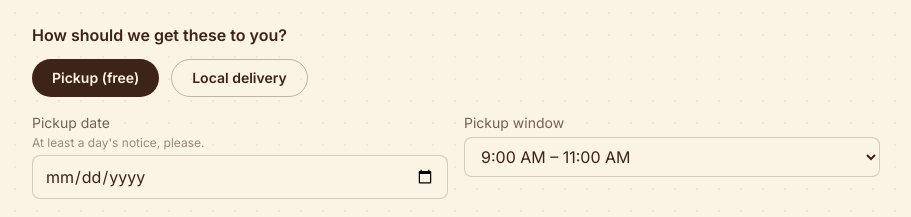
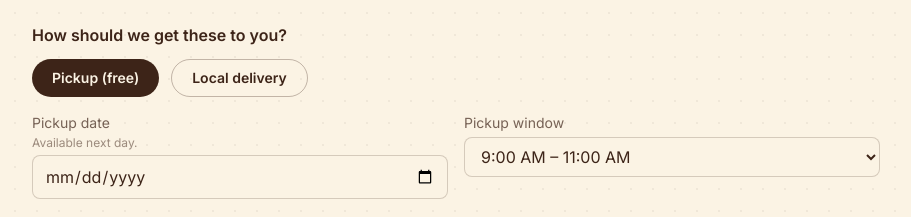
Before and after one commit to danihonarchi/Baked_by_cait, a Next.js app: page /order in a window 1280 px wide. Shown: the part 1308-1525 px from the top of the page, without its empty margins (184-1095 px from the left). Built offline with nearby package versions, Linux system fonts and the light colour scheme.

Commit message:
available next day update

```diff
--- a/app/order/page.tsx
+++ b/app/order/page.tsx
@@ -241,7 +241,7 @@ export default function OrderPage() {
               <label className="block text-sm text-cocoa/70" htmlFor="fulfillmentDate">
                 {fulfillment === "pickup" ? "Pickup date" : "Delivery date"}
               </label>
-              <p className="mt-0.5 text-xs text-cocoa/50">At least a day's notice, please.</p>
+              <p className="mt-0.5 text-xs text-cocoa/50">Available next day.</p>
               <input
                 id="fulfillmentDate"
                 type="date"
```
